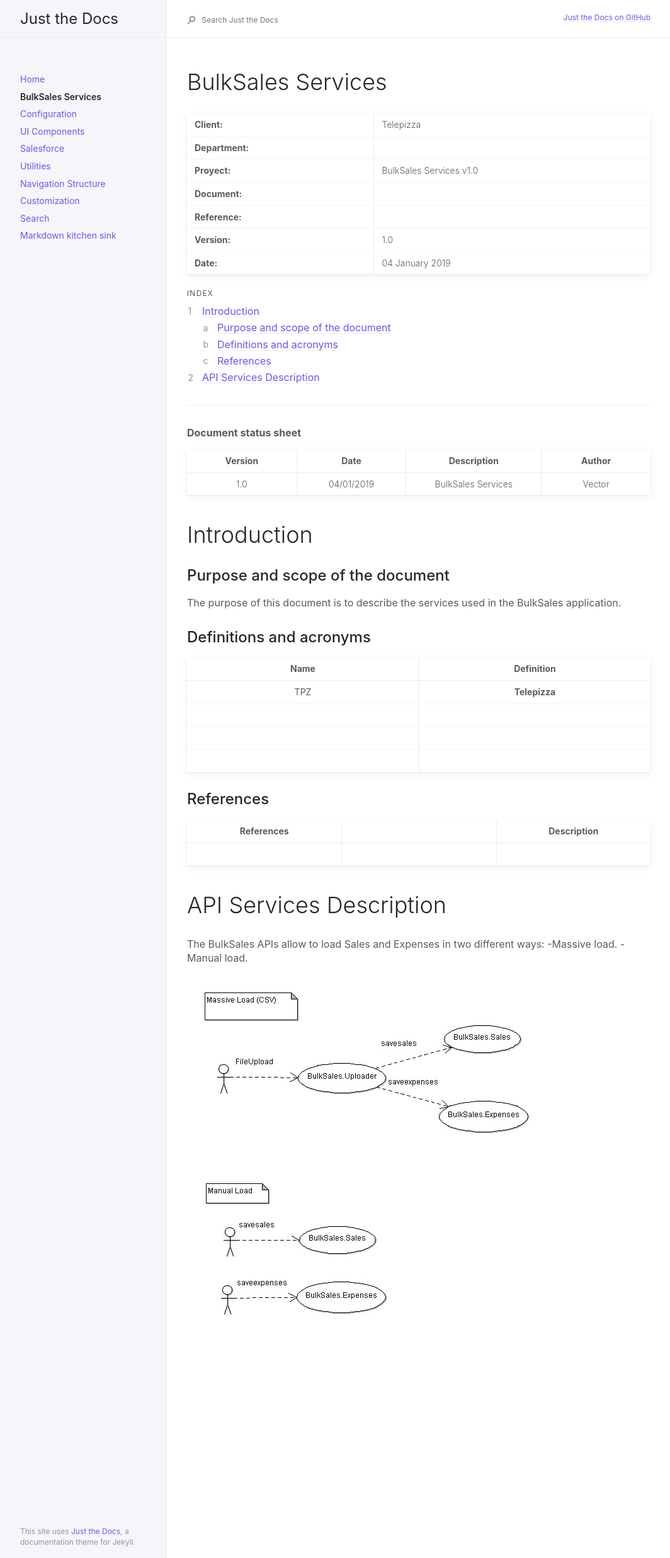
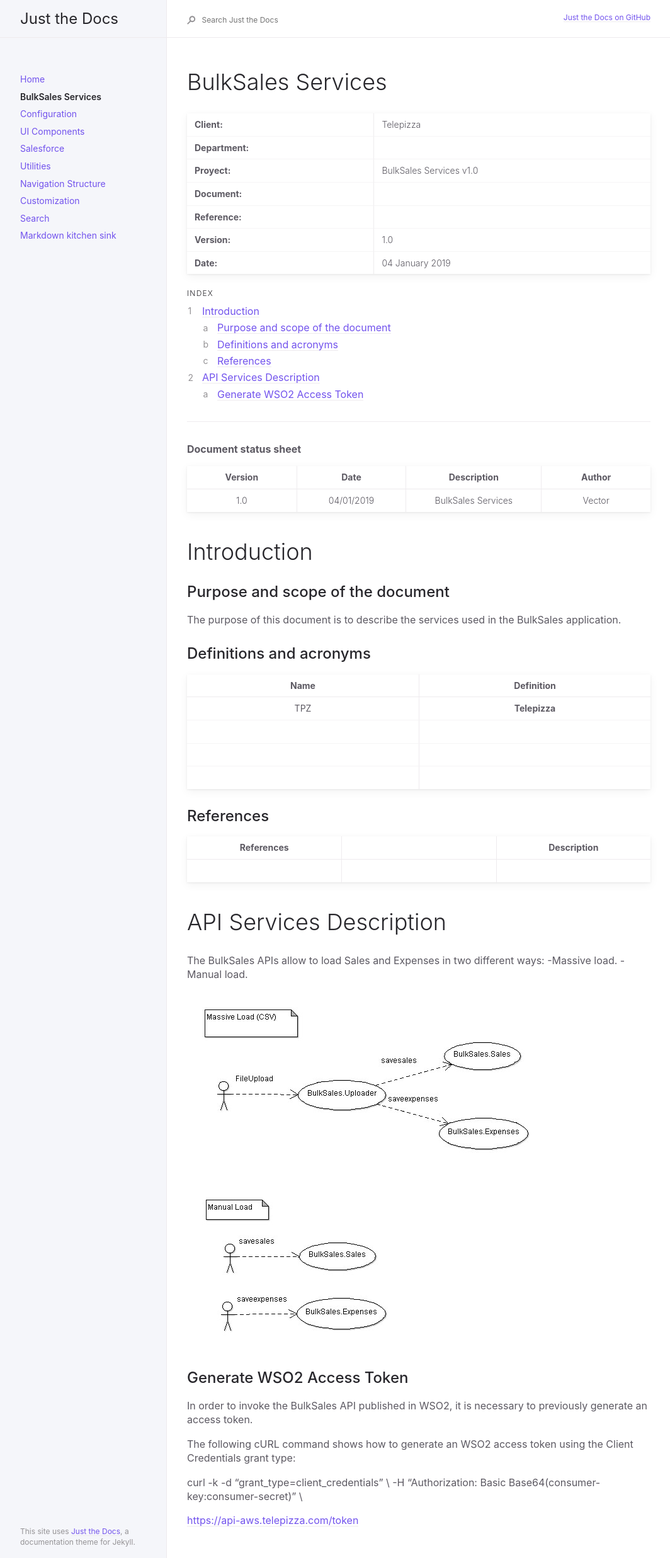
Before and after one commit to abeltranes/abeltranes.github.io, a Jekyll site: the page built from docs/API_Services_Bulksales_2.md, in a window 1280 px wide. Shown: the whole page at 63% size, without its empty margins (91-1155 px from the left). Built offline with Jekyll 4.4.1, drawn with Linux system fonts in a browser that asks for light colours.

Commit message:
Update API_Services_Bulksales_2.md

```diff
--- a/docs/API_Services_Bulksales_2.md
+++ b/docs/API_Services_Bulksales_2.md
@@ -64,3 +64,13 @@ The BulkSales APIs allow to load Sales and Expenses in two different ways:
 ![img01.png]({{site.baseurl}}/docs/img01.png)
 
 ![img02.png]({{site.baseurl}}/docs/img02.png)
+
+##  Generate WSO2 Access Token
+
+In order to invoke the BulkSales API published in WSO2, it is necessary to previously generate an access token.
+
+The following cURL command shows how to generate an WSO2 access token using the Client Credentials grant type:
+
+curl -k -d "grant_type=client_credentials" \      -H "Authorization: Basic Base64(consumer-key:consumer-secret)" \
+
+[https://api-aws.telepizza.com/token](https://api-aws.telepizza.com/token)
```
